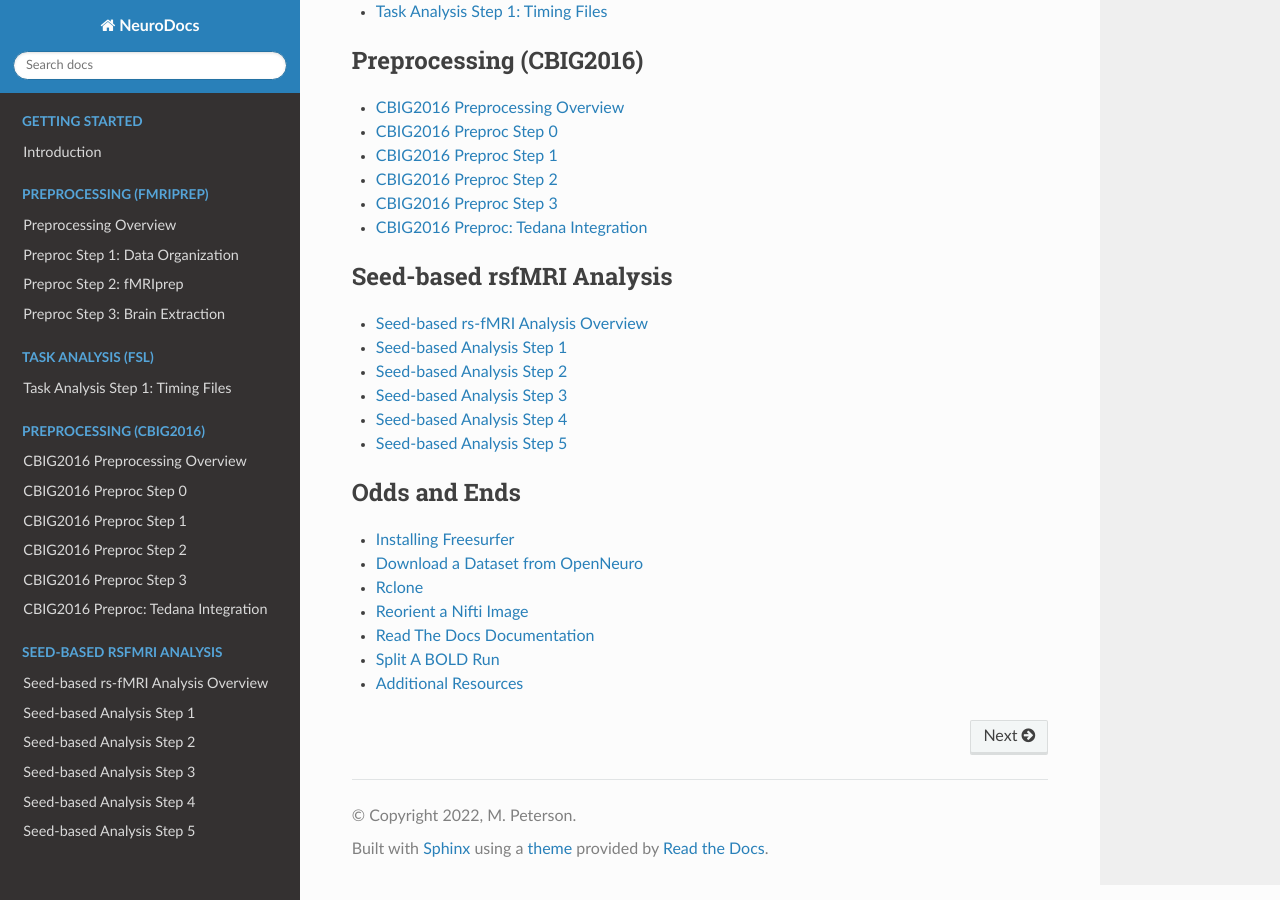
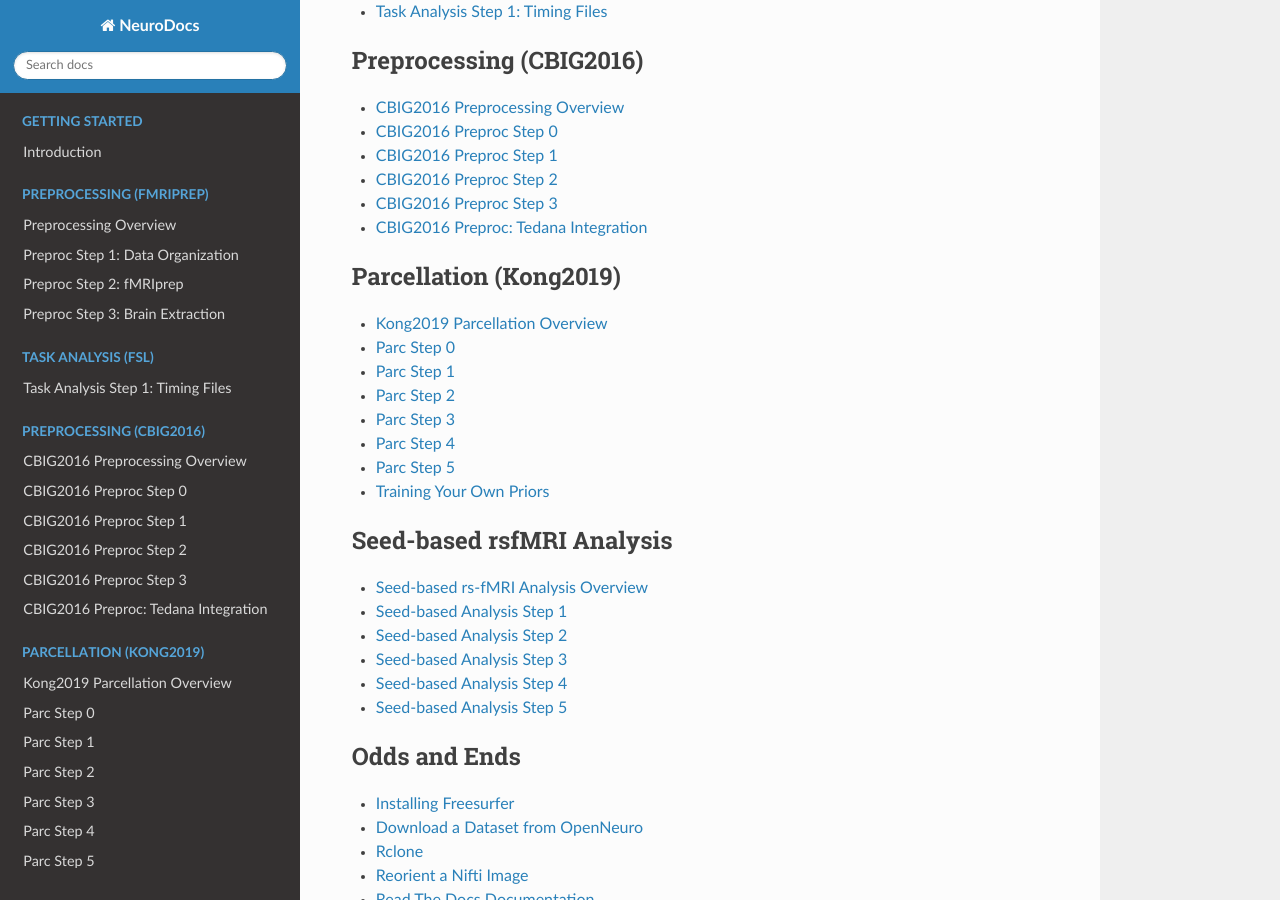
Before and after one commit to peter3200/NeuroDocs, a Sphinx documentation site: the page built from docs/source/index.rst, in a window 1280 px wide and 900 px high, scrolled down 472 px. Built offline with Sphinx 7.4.7 and the Read the Docs theme 2.0.0, drawn with Linux system fonts in a browser that asks for light colours.

Commit message:
Add files via upload

```diff
--- a/docs/source/index.rst
+++ b/docs/source/index.rst
@@ -44,6 +44,20 @@ Welcome to NeuroDocs!
 
 .. toctree::
    :maxdepth: 1
+   :caption: Parcellation (Kong2019)
+
+   kong2019/parc_ov
+   kong2019/parc_0
+   kong2019/parc_1
+   kong2019/parc_2
+   kong2019/parc_3
+   kong2019/parc_4
+   kong2019/parc_5
+   kong2019/parc_6
+
+
+.. toctree::
+   :maxdepth: 1
    :caption: Seed-based rsfMRI Analysis
 
    seed/seed_ov
```
